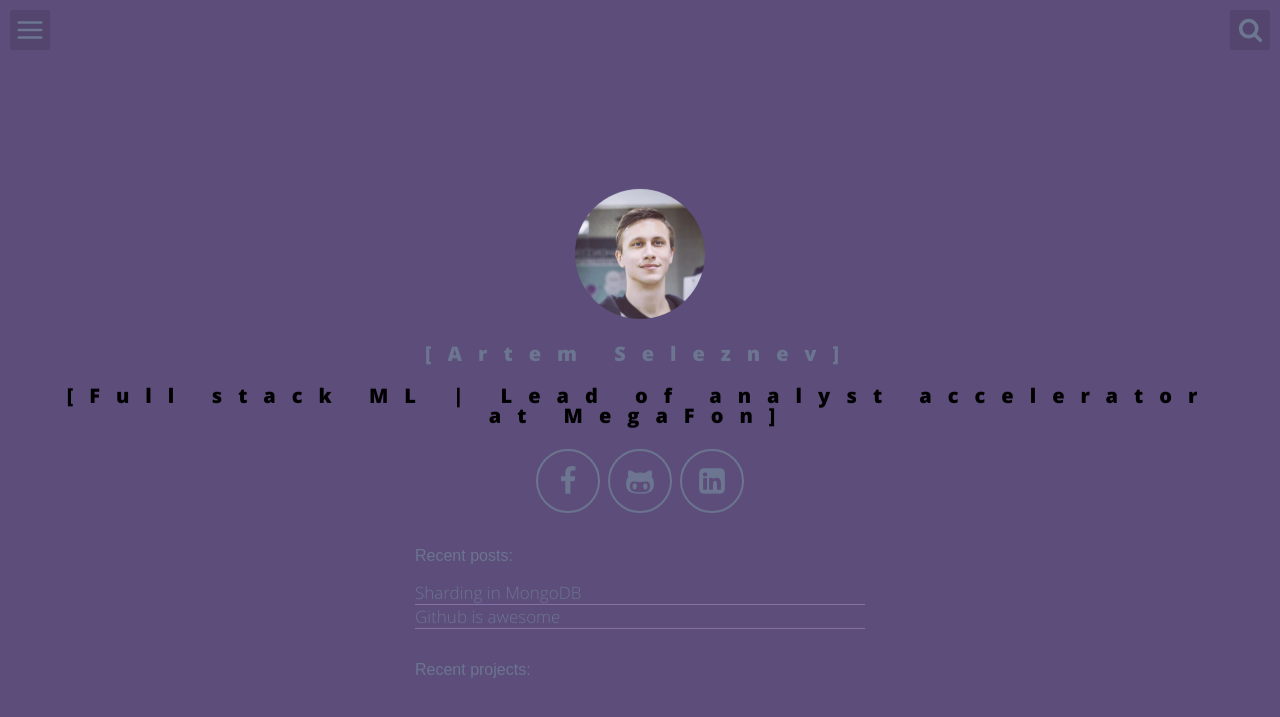
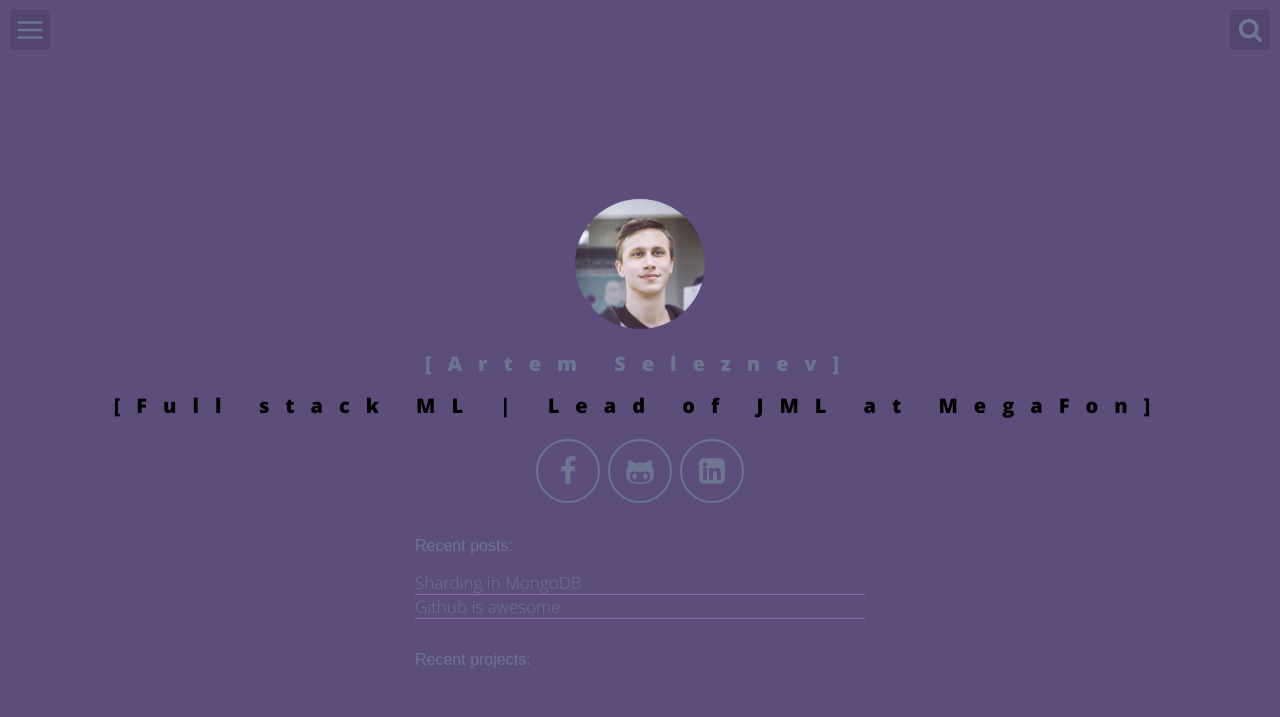
Before and after one commit to NameArtem/nameartem.github.io, a Jekyll site: the page built from index.html, in a window 1280 px wide. Shown: the top 717 px of the page. Built offline with Jekyll 4.4.1, drawn with Linux system fonts in a browser that asks for light colours.

```diff
--- a/_config.yml
+++ b/_config.yml
@@ -6,7 +6,7 @@
 
 # User settings
 username: Artem Seleznev
-user_title: Full stack ML | Lead of analyst accelerator at MegaFon
+user_title: Full stack ML | Lead of JML at MegaFon
 #email: lorem.lorem@ipsum.com
 facebook_username: seleznev.artem.info
 github_username:  nameartem
```
